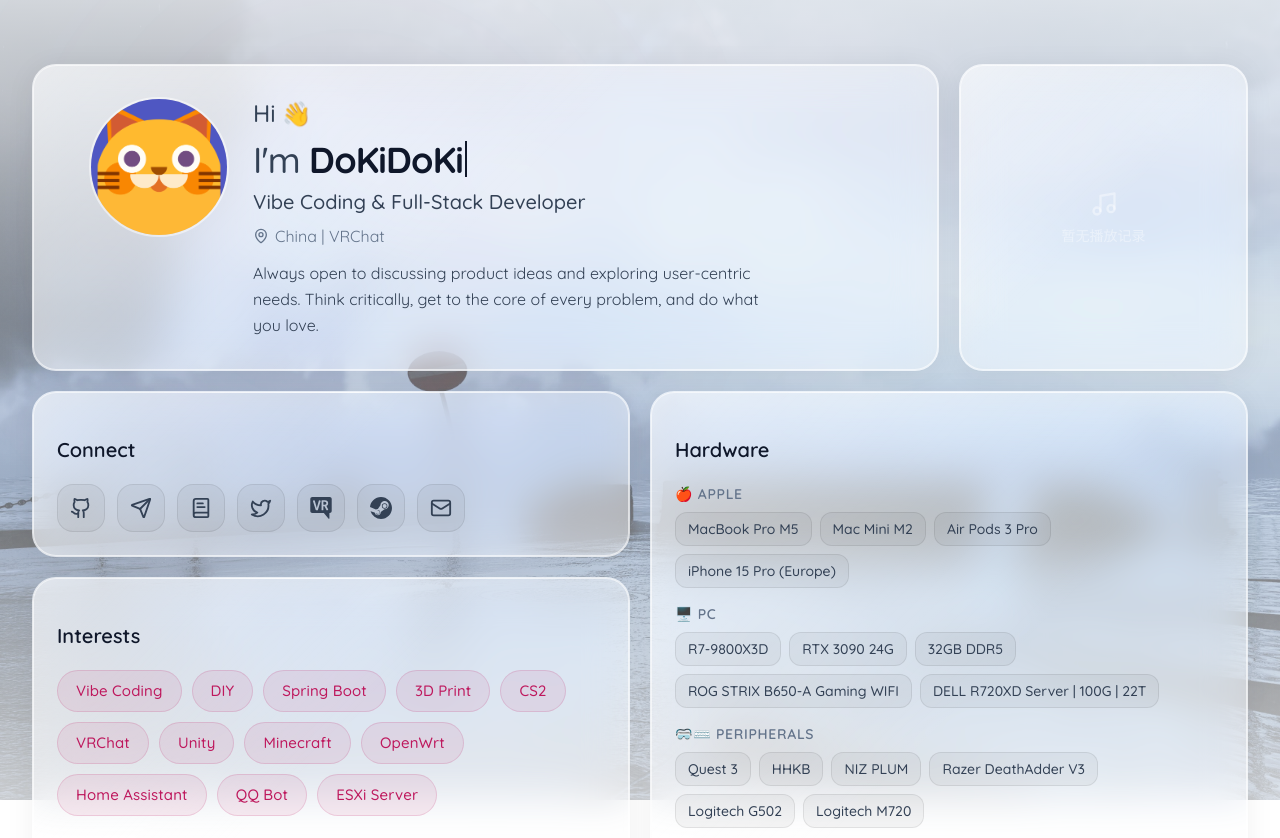
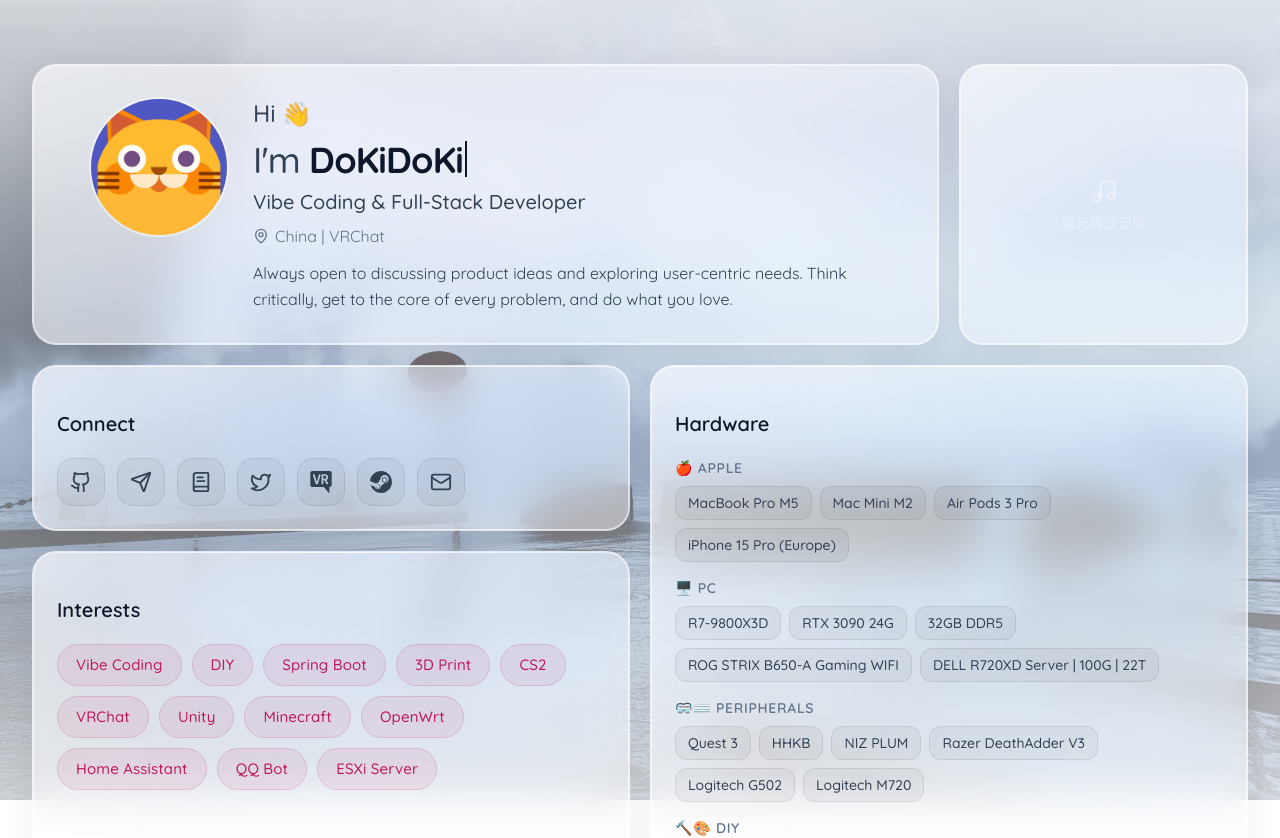
Before and after one commit to Ero-Cat/Bento-Homepage, a Next.js app: page / in a window 1280 px wide. Shown: the top 838 px of the page. Built offline with nearby package versions, Linux system fonts and the light colour scheme; no server answers.

Commit message:
feat: add VRChat status, blog, and GitHub heatmap cards to the homepage.

```diff
--- a/src/components/profile-card.tsx
+++ b/src/components/profile-card.tsx
@@ -55,7 +55,7 @@
             <AvatarCarousel images={images} alt={name} />
 
             {/* Info */}
-            <div className="flex flex-col gap-2">
+            <div className="flex flex-col gap-2 flex-1 min-w-0">
                 {/* Line 1: Hello 👋 */}
                 <p className="text-2xl font-medium text-text-secondary animate-fade-in">
                     {hello}{" "}
@@ -77,7 +77,7 @@
                         {location}
                     </p>
                 )}
-                <p className="mt-1 text-base leading-relaxed text-text-secondary max-w-lg">
+                <p className="mt-1 text-base leading-relaxed text-text-secondary">
                     {localizedDesc}
                 </p>
             </div>
```
